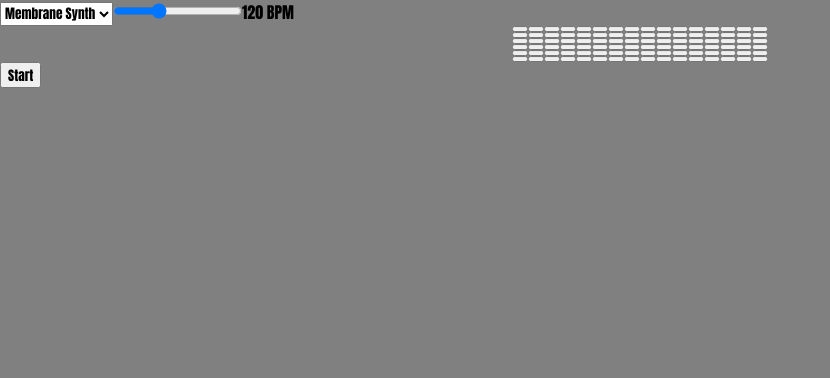
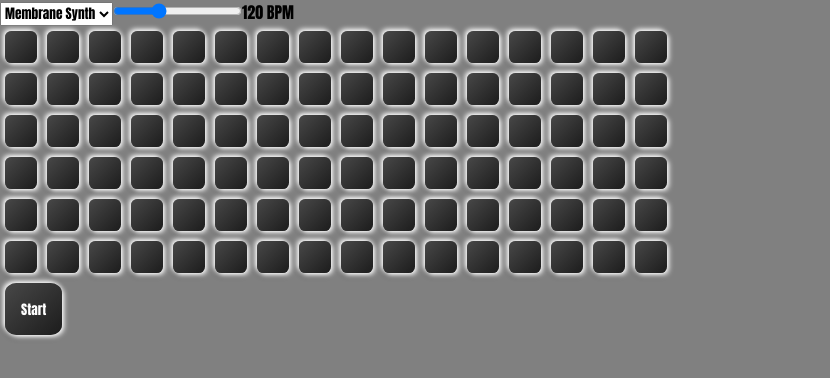
Before and after one commit to LandoMeowrissian/synapse-brainbeat, a React (Create React App) app: page /sequence in a window 1280 px wide. Shown: the top 378 px of the page, without its empty margins (0-830 px from the left). Built offline with nearby package versions, Linux system fonts and the light colour scheme.

Commit message:
a little a bit a styling to the sequencer

```diff
--- a/src/components/Sequencer/Sequencer.js
+++ b/src/components/Sequencer/Sequencer.js
@@ -1,6 +1,8 @@
 import { useState, useEffect } from 'react';
 import * as Tone from 'tone';
 import "../../styles/Grid.scss";
+import "./Sequencer.scss";
+import Button from "../Button/Button";
 import classNames from 'classnames';
 
 const Sequencer = () => {
@@ -118,10 +120,10 @@ const Sequencer = () => {
       />
       <span>{bpm} BPM</span>
       {grid.map((row, rowIndex) => (
-        <div className="row" key={`row_${rowIndex}`}>
+        <div className={`sequencer-row sequencer-row-${rowIndex}`} key={`row_${rowIndex}`}>
           {row.map((note, noteIndex) => (
             <button
-              className={classNames('note', { 'note-is-active': note.isActive })}
+              className={`note sequencer-step-${rowIndex}-${noteIndex} ${note.isActive ? 'note-is-active' : ''}`}
               key={`note_${rowIndex}_${noteIndex}`}
               onClick={() => handleNoteClick(rowIndex, noteIndex)}
             />
--- a/src/components/Sequencer/Sequencer.scss
+++ b/src/components/Sequencer/Sequencer.scss
@@ -1,5 +1,55 @@
-.seq {
-  width: 400px;
-  height: 400px;
-  border: 1px solid black;
+@import "../../styles/mixins.scss";
+
+button {
+  @include button;
 }
+.sequencer-row-0:active{
+  background: linear-gradient(to bottom right, #05FFCF, #323232);
+  box-shadow:
+  4px 4px 8px #05FFCF,
+  -2px -2px 5px #05FFCF,
+  0px 4px 5px rgba(0,0,0,0.2);
+}
+
+.sequencer-row-1:active {
+  background: linear-gradient(to bottom right, #5DD478, #323232);
+  box-shadow:
+  4px 4px 8px , #5DD478,
+  -2px -2px 5px #5DD478,
+  0px 4px 5px rgba(0,0,0,0.2);
+}
+
+.sequencer-row-2:active{
+  background: linear-gradient(to bottom right, #ff57ab, #323232);
+  box-shadow:
+  4px 4px 8px #ff57ab,
+  -2px -2px 5px #ff57ab,
+  0px 4px 5px rgba(0,0,0,0.2);
+}
+
+.sequencer-row-3:active{
+  background: linear-gradient(to bottom right, #ff00ff, #323232);
+  box-shadow:
+  4px 4px 8px #ff00ff,
+  -2px -2px 5px #ff00ff,
+  0px 4px 5px rgba(0,0,0,0.2);
+}
+
+
+.sequencer-row-4:active{
+  background: linear-gradient(to bottom right, #ea4d71, #323232);
+  box-shadow:
+  4px 4px 8px , #ea4d71,
+  -2px -2px 5px #ea4d71,
+  0px 4px 5px rgba(0,0,0,0.2);
+}
+
+// .sequencer-row-0,
+// .sequencer-row-1,
+// .sequencer-row-2,
+// .sequencer-row-3,
+// .sequencer-row-4,
+// .sequencer-row-5 {
+//   @include button;
+
+// }
```
